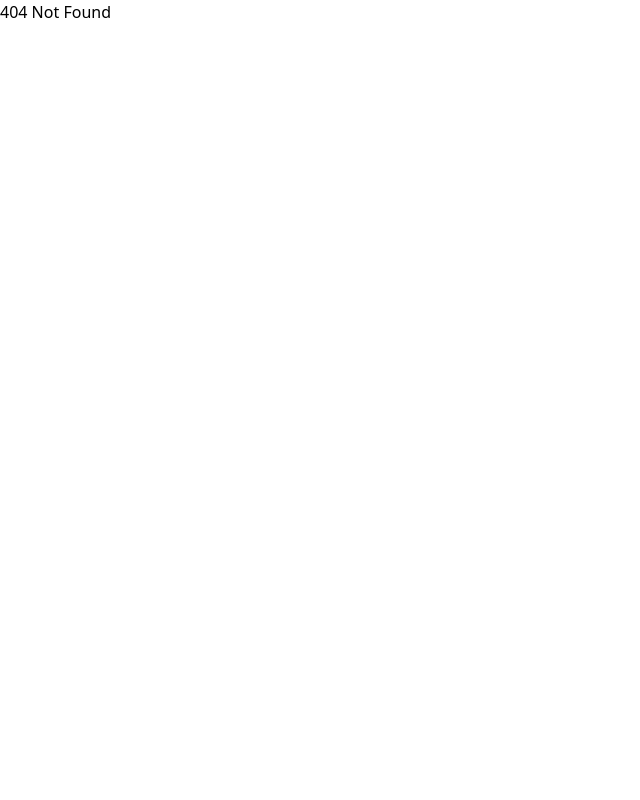
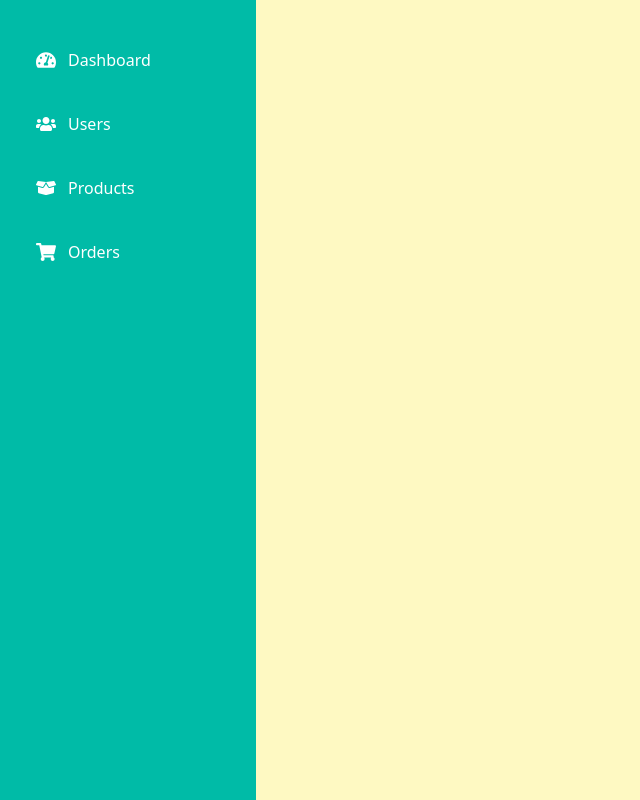
Before and after one commit to gayant41/gc-frontend, a React (Vite) app: page /admin in a window 1280 px wide. Before the commit this address had no page. Shown: the whole page, without its empty margins (0-640 px from the left). Built offline with nearby package versions, Linux system fonts and the light colour scheme.

Commit message:
create adminproductPage

```diff
--- a/package.json
+++ b/package.json
@@ -11,8 +11,10 @@
   },
   "dependencies": {
     "@tailwindcss/vite": "^4.1.11",
+    "aios": "^1.0.1",
     "react": "^19.1.0",
     "react-dom": "^19.1.0",
+    "react-icons": "^5.5.0",
     "react-router-dom": "^7.8.0",
     "tailwindcss": "^4.1.11"
   },
--- a/src/App.jsx
+++ b/src/App.jsx
@@ -6,6 +6,7 @@ import ProductCard from './components/productCard.jsx'
 import UserData from './components/UserData.jsx'
 import { BrowserRouter, Route, Routes } from 'react-router-dom'
 import LoginPage from './pages/loginPage.jsx'
+import AdminHomePage from './pages/adminHomePage.jsx'
 
 
 function App() {
@@ -20,6 +21,7 @@ function App() {
         <Routes path="/*">
           <Route path="/login" element={<LoginPage />} />
           <Route path="/*" element={<h1>404 Not Found</h1>} />
+          <Route path="/admin/*" element={<AdminHomePage />} />
         </Routes>
       </BrowserRouter>
 
--- /dev/null
+++ b/src/pages/admin/adminProductPage.jsx
@@ -0,0 +1,8 @@
+import axios from 'axios'
+export default function AdminProductPage() {
+    return (
+        <>
+            <h3>Admin Product Page</h3>
+        </>
+    )
+}
--- /dev/null
+++ b/src/pages/adminHomePage.jsx
@@ -0,0 +1,54 @@
+import { Link, Route, Routes } from "react-router-dom";
+import { FaTachometerAlt, FaUsers, FaBoxOpen, FaShoppingCart } from "react-icons/fa"; // Dashboard, Users, Products, Orders
+import AdminProductPage from "./admin/adminProductPage";
+
+export default function AdminHomePage() {
+    return (
+        <div className="bg-blue-300 w-full h-screen flex">
+            {/* Sidebar */}
+            <div className="bg-teal-500 w-[20%] h-screen flex flex-col items-start py-10 px-5 space-y-6">
+                <Link
+                    to="/admin/dashboard"
+                    className="flex items-center gap-3 text-white hover:bg-teal-600 px-4 py-2 rounded-lg transition duration-200"
+                >
+                    <FaTachometerAlt size={20} /> Dashboard
+                </Link>
+
+                <Link
+                    to="/admin/users"
+                    className="flex items-center gap-3 text-white hover:bg-teal-600 px-4 py-2 rounded-lg transition duration-200"
+                >
+                    <FaUsers size={20} /> Users
+                </Link>
+
+                <Link
+                    to="/admin/products"
+                    className="flex items-center gap-3 text-white hover:bg-teal-600 px-4 py-2 rounded-lg transition duration-200"
+                >
+                    <FaBoxOpen size={20} /> Products
+                </Link>
+
+                <Link
+                    to="/admin/orders"
+                    className="flex items-center gap-3 text-white hover:bg-teal-600 px-4 py-2 rounded-lg transition duration-200"
+                >
+                    <FaShoppingCart size={20} /> Orders
+                </Link>
+            </div>
+
+            {/* Main Content */}
+            <div className="bg-yellow-100 h-screen w-[80%]">
+                <Routes path="/*">
+                    <Route path="/dashboard" element={<h5>dashboard</h5>} />
+                    <Route path="/users" element={<h5>users</h5>} />
+                    <Route path="/products" element={AdminProductPage} />
+                    <Route path="/orders" element={<h5>orders</h5>} />
+
+
+
+
+                </Routes>
+            </div>
+        </div>
+    );
+}
```
Also changed, not shown: src/pages/homePage.jsx (added), 1 other file (tests, documents, lock files or other folders).
